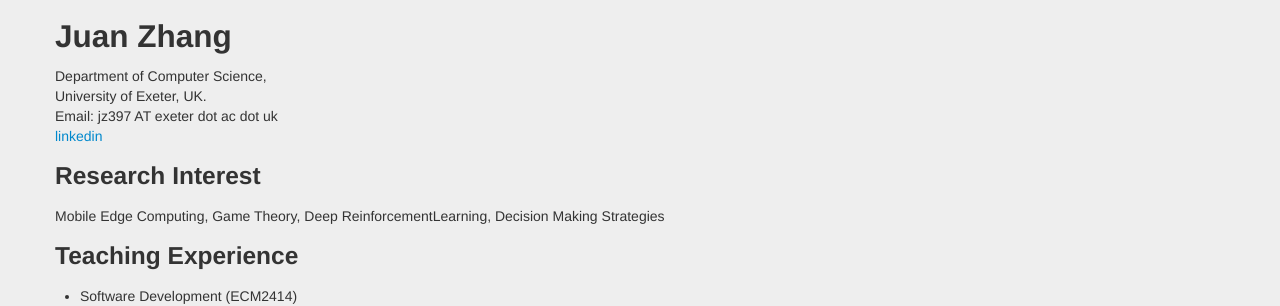
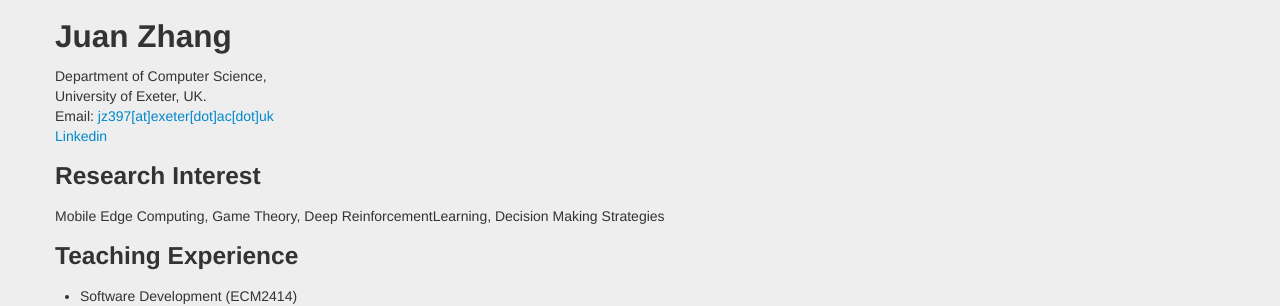
Before and after one commit to jdaisyzhang/JuanZhang, a Jekyll site: the page built from index.md, in a window 1280 px wide. Shown: the part 188-494 px from the top of the page. Built offline with Jekyll 4.4.1, drawn with Linux system fonts in a browser that asks for light colours; our own code applies the rules of GitHub Pages for plain Markdown files; part of the change alters nothing that is shown.

```diff
--- a/index.md
+++ b/index.md
@@ -2,8 +2,8 @@
 
 Department of Computer Science,  <br>
 University of Exeter, UK. <br>
-Email: jz397 AT exeter dot ac dot uk <br>
-[linkedin](https://www.linkedin.com/in/juan-zhang-94957076/)
+Email: [jz397[at]exeter[dot]ac[dot]uk](jz397@exeter.ac.uk) <br>
+[Linkedin](https://www.linkedin.com/in/juan-zhang-94957076/)
 
 
 ### Research Interest
```
